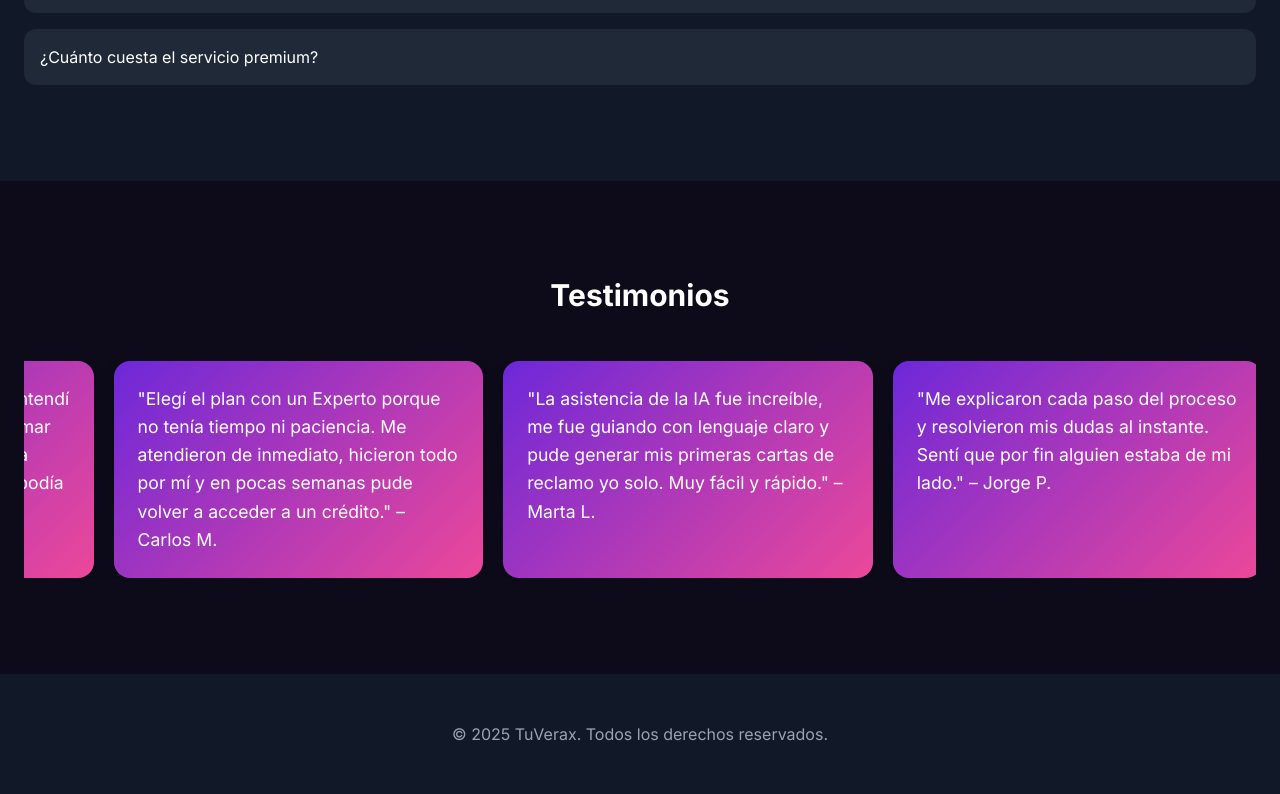
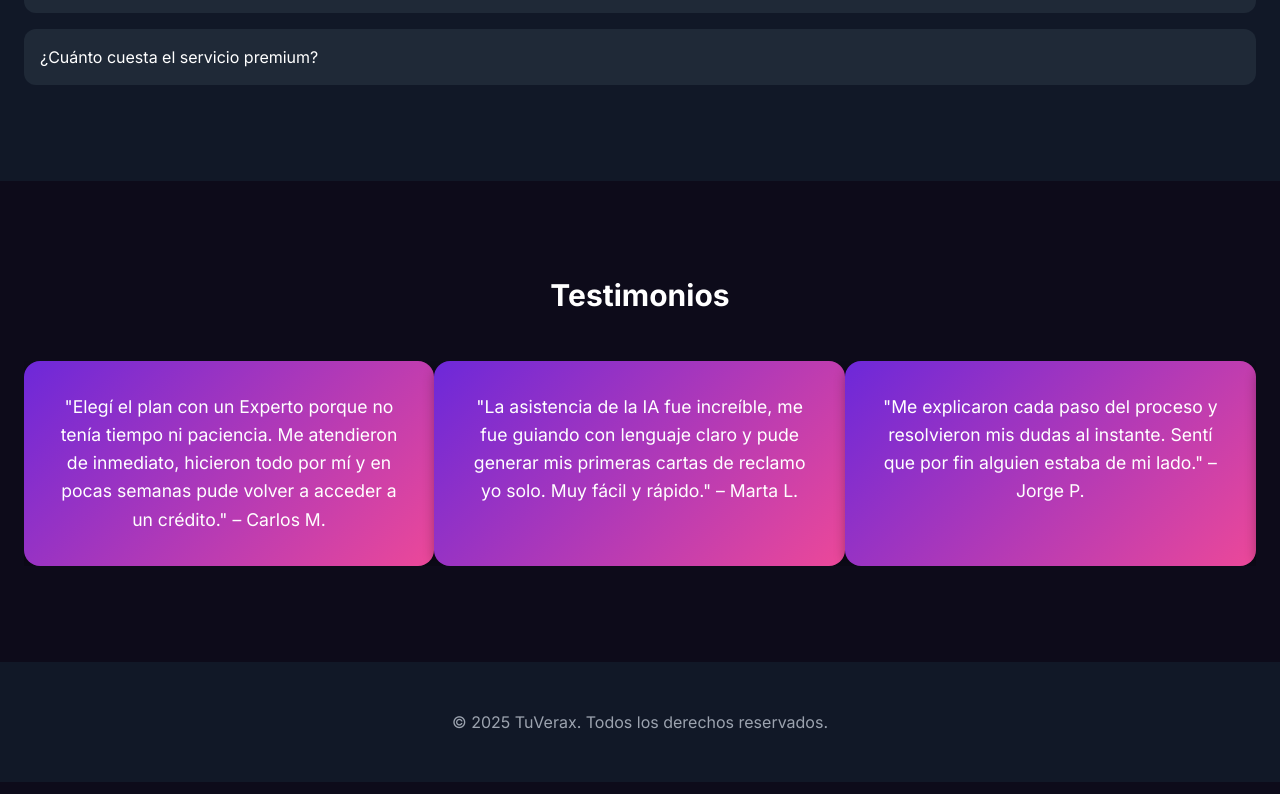
Before and after one commit to turnoxok/verax, a plain HTML site: page index.html in a window 1280 px wide. Shown: the part 2975-3769 px from the top of the page. Drawn offline with nearby package versions, Linux system fonts and the light colour scheme.

Commit message:
Update index.html

```diff
--- a/index.html
+++ b/index.html
@@ -19,32 +19,28 @@
     .faq-item.open .faq-answer { display: block; }
      .carousel {
     display: flex;
-    overflow-x: auto;
+    overflow-x: hidden; /* ocultamos scroll manual */
     scroll-behavior: smooth;
-    scrollbar-width: none;
-  }
-  .carousel::-webkit-scrollbar {
-    display: none;
   }
   .carousel-item {
-    flex: 0 0 100%; /* por defecto ocupa todo el ancho (móvil) */
-    margin-right: 20px;
-    padding: 24px;
-    border-radius: 16px;
+    flex: 0 0 100vw; /* cada item ocupa toda la pantalla */
+    padding: 2rem;
+    border-radius: 1rem;
     background: linear-gradient(135deg, #6d28d9, #ec4899);
     color: white;
     font-size: 1.1rem;
     line-height: 1.6;
     box-shadow: 0 4px 12px rgba(0,0,0,0.3);
+    text-align: center;
   }
   @media (min-width: 768px) {
     .carousel-item {
-      flex: 0 0 45%; /* en tablets ocupa 45% del ancho */
+      flex: 0 0 50%; /* en tablet: 2 items */
     }
   }
   @media (min-width: 1024px) {
     .carousel-item {
-      flex: 0 0 30%; /* en desktop ocupa 30% del ancho */
+      flex: 0 0 33.333%; /* en desktop: 3 items */
     }
   }
     /* Menu móvil */
@@ -287,19 +283,21 @@
 
 
   // Carrusel infinito
-  const carousel = document.getElementById("carousel");
-  let scrollAmount = 0;
+  const carousel = document.getElementById('carousel');
+  const items = document.querySelectorAll('.carousel-item');
+  let index = 0;
 
-  function autoScroll() {
-    if (carousel.scrollLeft + carousel.offsetWidth >= carousel.scrollWidth) {
-      carousel.scrollTo({ left: 0, behavior: "smooth" }); // vuelve al inicio
-    } else {
-      carousel.scrollBy({ left: 300, behavior: "smooth" }); // avanza
-    }
+  function nextSlide() {
+    index++;
+    if (index >= items.length) index = 0; // volver al inicio
+    const itemWidth = items[0].offsetWidth;
+    carousel.scrollTo({
+      left: itemWidth * index,
+      behavior: 'smooth'
+    });
   }
 
-  setInterval(autoScroll, 3000); // cada 3 seg
-
+  setInterval(nextSlide, 4000); // cada 4 segundos cambia
   // Partículas Hero
   const canvas = document.getElementById('hero-bg');
   const ctx = canvas.getContext('2d');
```
